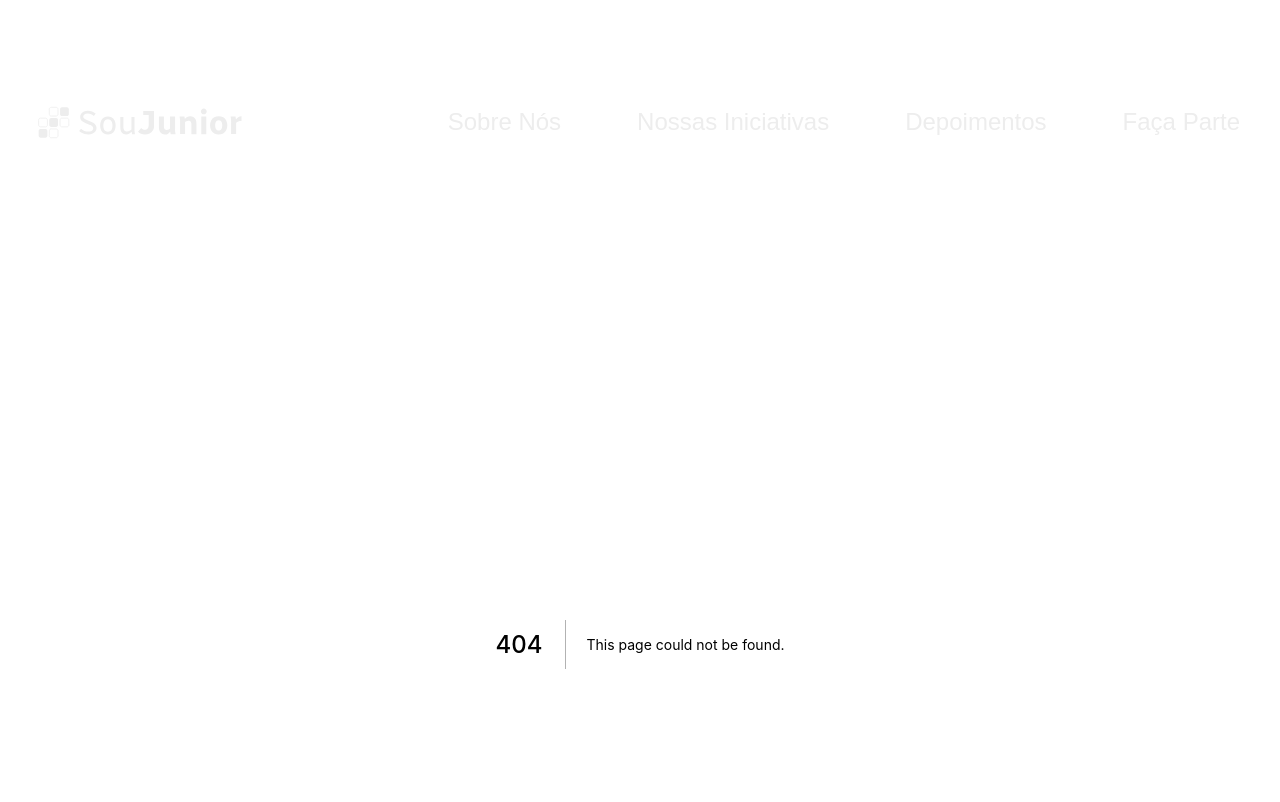
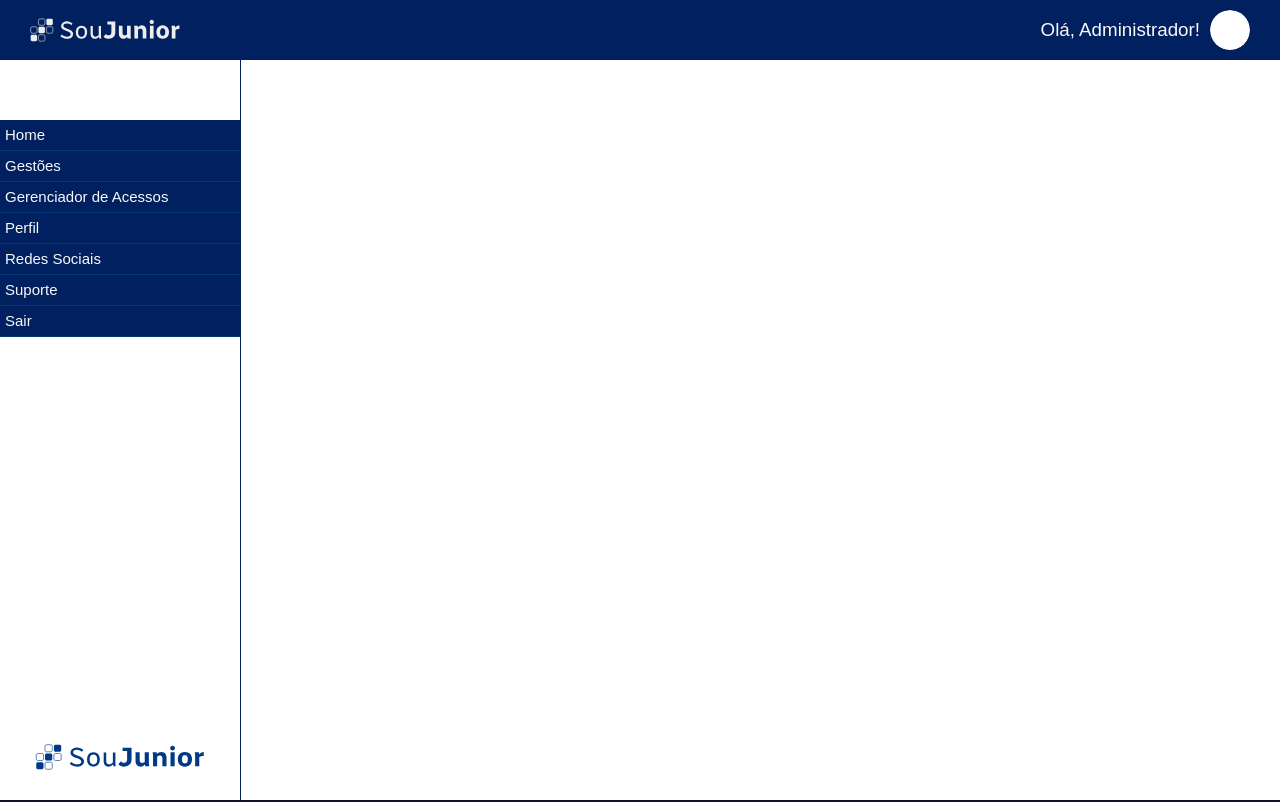
Before and after one commit to SouJunior/site-webapp, a Next.js app: page /admin in a window 1280 px wide. Before the commit this address had no page. Shown: the top 802 px of the page. Built offline with nearby package versions, Linux system fonts and the light colour scheme; a web font is replaced by a local one.

Commit message:
feat: add página de admin

```diff
--- /dev/null
+++ b/components/Admin/index.jsx
@@ -0,0 +1,11 @@
+import AdminHeader from "../commons/AdminHeader"
+import AdminSidebar from "../commons/AdminSidebar"
+
+export const Admin = () => {
+    return (
+        <div className="h-screen w-screen bg-white flex flex-col">
+            <AdminHeader />
+            <AdminSidebar />
+        </div>
+    )
+}
--- a/pages/_app.js
+++ b/pages/_app.js
@@ -1,8 +1,16 @@
 import Script from "next/script";
 import "../styles/globals.css";
 import { Layout } from "../components/Layout";
+import { useRouter } from "next/router";
 
 function MyApp({ Component, pageProps }) {
+  const router = useRouter();
+
+  if (router.pathname === '/admin') {
+    return (
+      <Component {...pageProps} />
+    );
+  } else {
     return (
       <Layout>
         <Script id="google-tag-manager" strategy="afterInteractive">
@@ -34,4 +42,6 @@ function MyApp({ Component, pageProps }) {
     );
   }
 
+}
+
 export default MyApp;
--- /dev/null
+++ b/pages/admin.jsx
@@ -0,0 +1,5 @@
+import { Admin } from "../components/Admin";
+
+const admin = () => <Admin />;
+
+export default admin;
```
Lines whose indentation alone changed are shown as unchanged.
